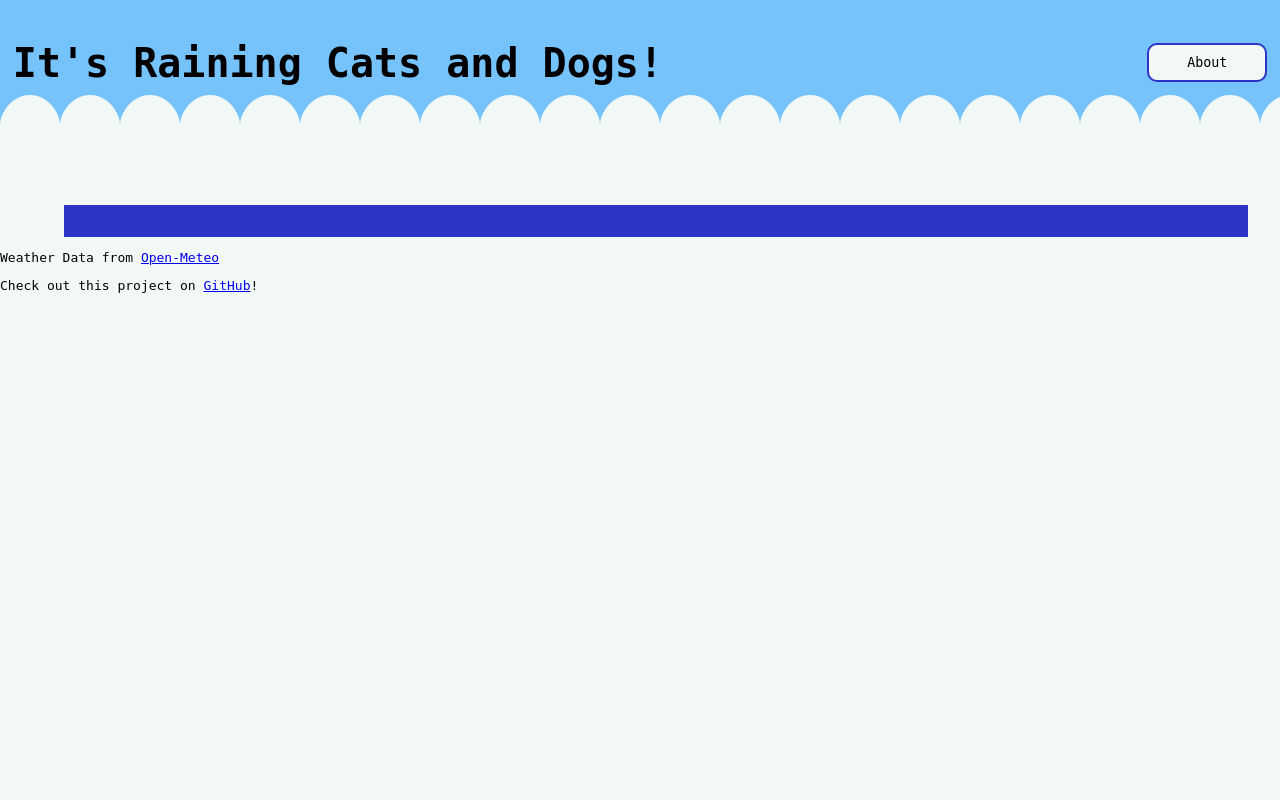
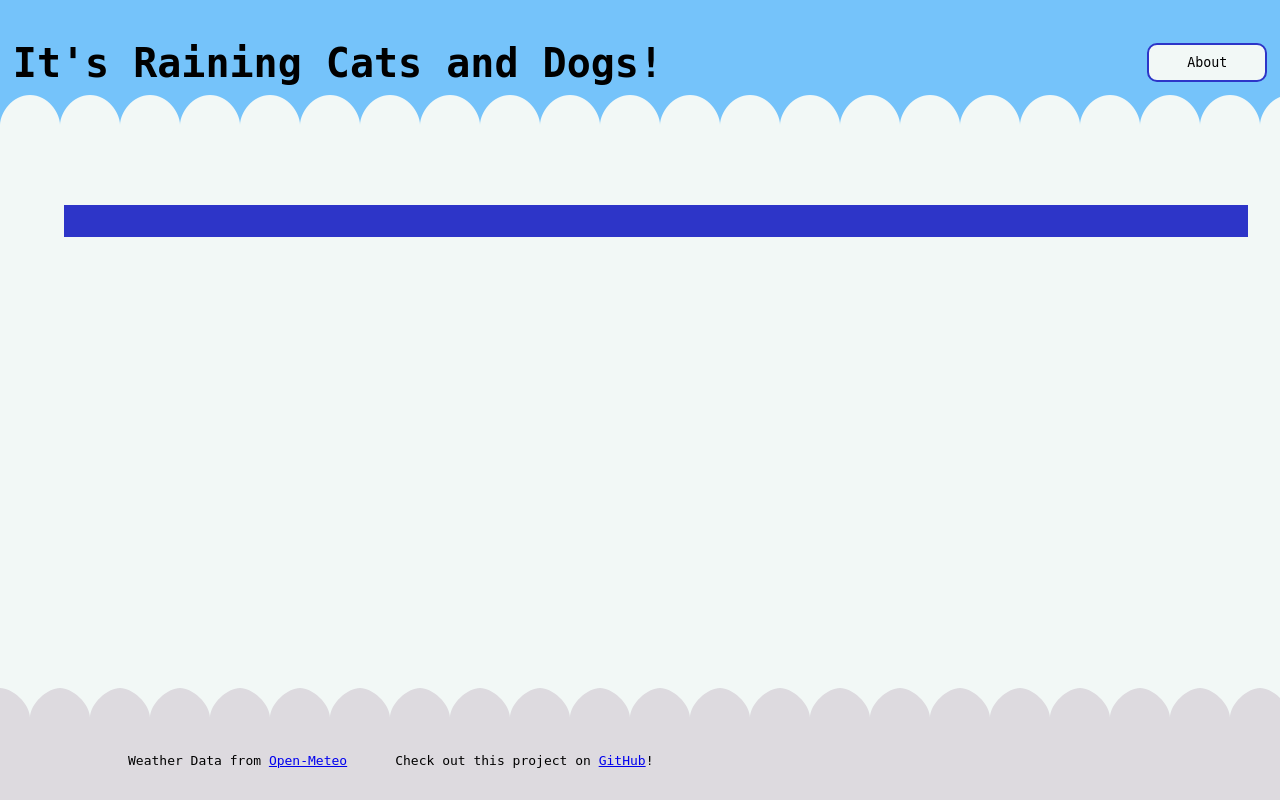
Before and after one commit to I-Lovell/raining-cats-and-dogs, a Flask app: template templates/index.html in a window 1280 px wide. Run offline with Flask 3, Linux system fonts and the light colour scheme; the template is opened without the code that fills it, so the values that code supplies are empty.

Commit message:
footer with cloud border complete

```diff
--- a/static/style.css
+++ b/static/style.css
@@ -1,7 +1,12 @@
 body {
+    padding: 0;
     margin: 0px;
+    box-sizing: border-box;
     font-family: monospace;
     background-color: var(--body-bg);
+    min-height: 100vh;
+    display: flex;
+    flex-direction: column;
 }
 
 :root {
@@ -62,7 +67,7 @@ body {
 .week-layout-wrapper {
     position: relative;
     width: min(90%, 75rem);
-    margin: 5rem auto 0 auto;
+    margin: 5rem auto 5rem auto;
 }
 
 .week-layout {
@@ -131,3 +136,44 @@ body {
 .weather img {
     max-width: 100%;
 }
+
+.footer-container {
+    margin-top: auto;
+    position: relative;
+    padding-top: 2rem;
+    background-color: #DDDADF;
+}
+
+.footer-container::before {
+    --curve-color: var(--body-bg);
+    content: '';
+    position: absolute;
+    width: 100%;
+    height: 30px;
+    background: var(--curve-color);
+
+    top: 0;
+    left: 0;
+    right: 0;
+
+    -webkit-mask-image: url('images/negative-space-semi-circle.svg');
+    -webkit-mask-size: 60px 30px;
+
+    mask-image: url('images/negative-space-semi-circle.svg');
+    mask-size: 60px 30px;
+
+}
+
+.footer {
+    width: 80%;
+    height: 10vh;
+
+    background-color: #DDDADF;
+
+    display: flex;
+    gap: 3rem;
+    align-items: center;
+    margin: 0 auto;
+
+    position: relative;
+}
```
Also changed, not shown: static/images/negative-space-semi-circle.svg (added).
